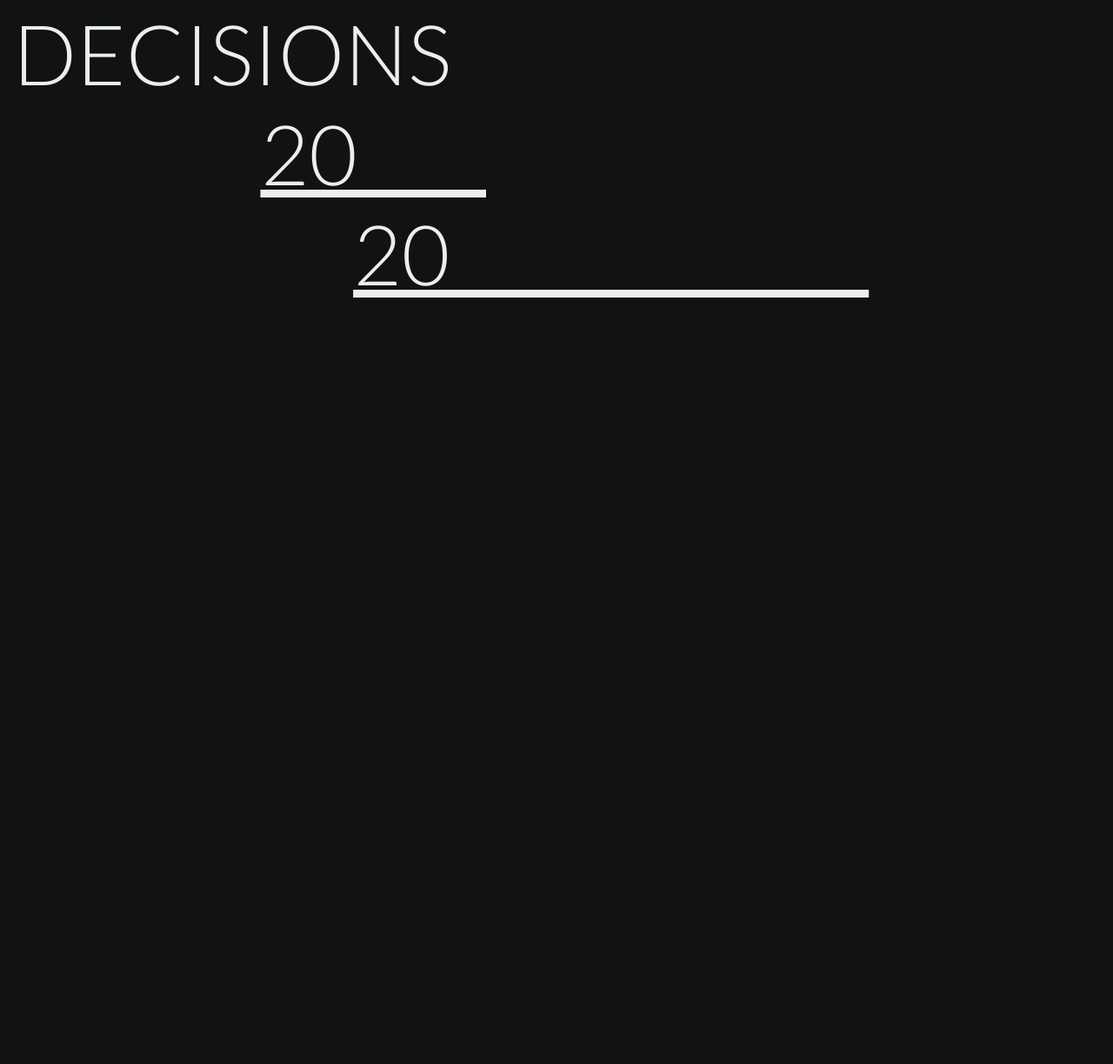
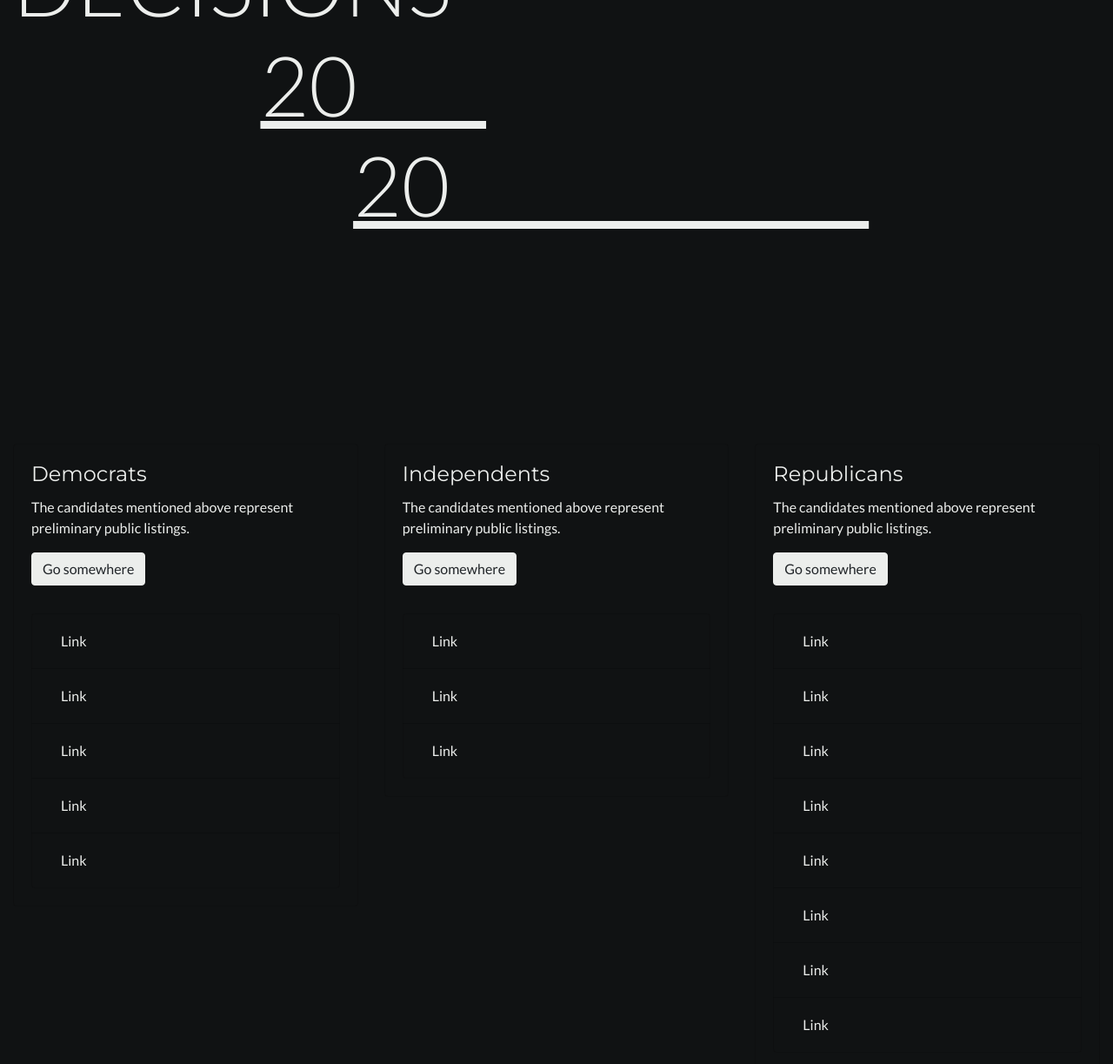
Before and after one commit to whundahl/D2020, a website: page src/index.html in a window 1280 px wide. Shown: the part 293-1516 px from the top of the page at 87% size. Before the commit the page ends 800 px from the top, so only its background shows below. Drawn offline with Linux system fonts and the light colour scheme; files whose address does not match are found by name.

Commit message:
adding changes to index page, gulpfile and the scss page.

```diff
--- a/gulpfile.js
+++ b/gulpfile.js
@@ -4,7 +4,7 @@ var sass        = require('gulp-sass');
 
 // Compile sass into CSS & auto-inject into browsers
 gulp.task('sass', function() {
-    return gulp.src(['node_modules/bootstrap/scss/bootstrap.scss', 'src/scss/*.scss', 'node_modules/fontawesome-free/scss/fontawesome.scss'])
+    return gulp.src(['node_modules/bootstrap/scss/bootstrap.scss', 'src/scss/*.scss'])
         .pipe(sass())
         .pipe(gulp.dest("src/css"))
         .pipe(browserSync.stream());
--- a/package.json
+++ b/package.json
@@ -15,6 +15,7 @@
     "gulp-sass": "^4.0.2"
   },
   "dependencies": {
+    "@fortawesome/fontawesome-free": "^5.11.2",
     "animejs": "^3.1.0",
     "bootstrap": "^4.3.1",
     "jquery": "^3.4.1",
--- a/src/index.html
+++ b/src/index.html
@@ -5,14 +5,14 @@
         <title>Bootstrap 4 Layout</title>
         <meta http-equiv="x-ua-compatible" content="ie=edge">
 	    <meta name="viewport" content="width=device-width, initial-scale=1.0" />
-
         <link rel="stylesheet" href="/css/bootstrap.css">
         <link rel="stylesheet" href="/css/style.css">
     </head>
 
     <body>
-            <div class="row justify-content-end">
-                    <div class="col-sm-2 ">
+       <!-- INLINE CSS STYLES -->
+        <div class="row justify-content-end" style="border-top: 1px solid white;">
+          <div class="col-sm-2 text-left" style="top: 1rem; right: 1rem;">
             <nav class="navbar navbar-expand-lg navbar-dark">
 
                     <button class="navbar-toggler" type="button" data-toggle="collapse" data-target="#navbarSupportedContent" aria-controls="navbarSupportedContent" aria-expanded="false" aria-label="Toggle navigation">
@@ -22,19 +22,19 @@
                     <div class="collapse navbar-collapse" id="navbarSupportedContent">
                       <ul class="navbar-nav mr-auto flex-column">
                         <li class="nav-item active">
-                          <a class="nav-link" href="#"><i class="fa fa-home"></i> Home <span class="sr-only">(current)</span></a>
+                          <a class="nav-link" href="#"><i class="fa fa-flag-o"></i>&nbsp Home <span class="sr-only">(current)</span></a>
                         </li>
                         <li class="nav-item">
-                          <a class="nav-link" href="#"><i class="fa fa-user-circle"></i> Candidates</a>
+                          <a class="nav-link" href="#"><i class="fa fa-address-book-o"></i>&nbsp Candidates</a>
                         </li>
                         <li class="nav-item">
-                                <a class="nav-link" href="#"><i class="fa fa-bullhorn"></i> Issues</a>
+                                <a class="nav-link" href="#"><i class="fa fa-bullhorn"></i>&nbsp Issues</a>
                         </li>
                         <li class="nav-item">
-                                <a class="nav-link" href="#"><i class="fa fa-newspaper"></i> Media</a>
+                                <a class="nav-link" href="#"><i class="fa fa-newspaper-o"></i>&nbsp Media</a>
                         </li>
                         <li class="nav-item">
-                                <a class="nav-link" href="#"><i class="fa fa-archive"></i> History</a>
+                                <a class="nav-link" href="#"><i class="fa fa-archive"></i>&nbsp History</a>
                         </li>
 
                         <!-- <li class="nav-item dropdown">
@@ -56,7 +56,7 @@
         <header>
             <!-- INLINE CSS STYLES -->
             <div class="container-fluid" style="-webkit-font-smoothing: antialiased;
-            -moz-osx-font-smoothing: grayscale; padding-top: 5rem;">
+            -moz-osx-font-smoothing: grayscale;">
                 <div class="row">
                     <div class="col-sm-6 ">
                         <div class="display-1">DECISIONS
@@ -81,6 +81,82 @@
             </div>
         </header>
 
+        <content>
+        <!-- INLINE CSS STYLES -->
+        <div class="container-fluid" style="-webkit-font-smoothing: antialiased;
+        -moz-osx-font-smoothing: grayscale; margin-top: 15rem;">
+        <div class="row">
+          <div class="col-md-4">
+            <div class="card" style="background-color: transparent; ">
+                <div class="card-body">
+                  <h4 class="card-title">Democrats</h4>
+                  <p class="card-text">The candidates mentioned above represent preliminary public listings.</p>
+                  <a href="#" class="btn btn-primary">Go somewhere</a>
+                  <ul class="list-group" style="padding-top: 2rem;">
+                      <li class="list-group-item list-group-item font-weight-light" style="background-color: transparent; "><button type="button" class="btn btn-link">Link</button></li>
+                      <li class="list-group-item list-group-item font-weight-light" style="background-color: transparent; "><button type="button" class="btn btn-link">Link</button></li>
+                      <li class="list-group-item list-group-item font-weight-light" style="background-color: transparent; "><button type="button" class="btn btn-link">Link</button></li>
+                      <li class="list-group-item list-group-item font-weight-light" style="background-color: transparent; "><button type="button" class="btn btn-link">Link</button></li>
+                      <li class="list-group-item list-group-item font-weight-light" style="background-color: transparent; "><button type="button" class="btn btn-link">Link</button></li>
+                    </ul>
+                </div>
+              </div>
+          </div>
+          <div class="col-md-4">
+              <div class="card" style="background-color: transparent; ">
+                  <div class="card-body">
+                    <h4 class="card-title">Independents</h4>
+
+                    <p class="card-text">The candidates mentioned above represent preliminary public listings.</p>
+                    <a href="#" class="btn btn-primary">Go somewhere</a>
+                    <ul class="list-group" style="padding-top: 2rem;">
+
+                        <li class="list-group-item list-group-item font-weight-light" style="background-color: transparent; "><button type="button" class="btn btn-link">Link</button></li>
+                        <li class="list-group-item list-group-item font-weight-light" style="background-color: transparent; "><button type="button" class="btn btn-link">Link</button></li>
+                        <li class="list-group-item list-group-item font-weight-light" style="background-color: transparent; "><button type="button" class="btn btn-link">Link</button></li>
+                      </ul>
+                  </div>
+                </div>
+          </div>
+          <div class="col-md-4">
+              <div class="card" style="background-color: transparent; ">
+                  <div class="card-body">
+                    <h4 class="card-title">Republicans</h4>
+                    <p class="card-text">The candidates mentioned above represent preliminary public listings.</p>
+                    <a href="#" class="btn btn-primary">Go somewhere</a>
+                    <ul class="list-group" style="padding-top: 2rem;">
+
+                        <li class="list-group-item list-group-item font-weight-light" style="background-color: transparent; "><button type="button" class="btn btn-link">Link</button></li>
+                        <li class="list-group-item list-group-item font-weight-light" style="background-color: transparent; "><button type="button" class="btn btn-link">Link</button></li>
+                        <li class="list-group-item list-group-item font-weight-light" style="background-color: transparent; "><button type="button" class="btn btn-link">Link</button></li>
+                        <li class="list-group-item list-group-item font-weight-light" style="background-color: transparent; "><button type="button" class="btn btn-link">Link</button></li>
+                        <li class="list-group-item list-group-item font-weight-light" style="background-color: transparent; "><button type="button" class="btn btn-link">Link</button></li>
+                        <li class="list-group-item list-group-item font-weight-light" style="background-color: transparent; "><button type="button" class="btn btn-link">Link</button></li>
+                        <li class="list-group-item list-group-item font-weight-light" style="background-color: transparent; "><button type="button" class="btn btn-link">Link</button></li>
+                        <li class="list-group-item list-group-item font-weight-light" style="background-color: transparent; "><button type="button" class="btn btn-link">Link</button></li>
+                      </ul>
+                  </div>
+                </div>
+            </div>
+        </div>
+
+        </div>
+
+        </content>
+
+
+
+
+
+
+
+
+
+
+
+
+
+
 
 
 
--- a/src/scss/style.scss
+++ b/src/scss/style.scss
@@ -1,6 +1,5 @@
 /*! `Custom` Bootstrap 4 theme */
-
-@import "node_modules/fontawesome-free/scss/fontawesome.scss";
+@import url(https://stackpath.bootstrapcdn.com/font-awesome/4.7.0/css/font-awesome.min.css);
 @import url(https://fonts.googleapis.com/css?family=Lato:200,300,400,700);
 $font-family-base:Lato;
 @import url(https://fonts.googleapis.com/css?family=Montserrat:200,300,400,700);
```
Also changed, not shown: src/css/style.css, 1 other file.
